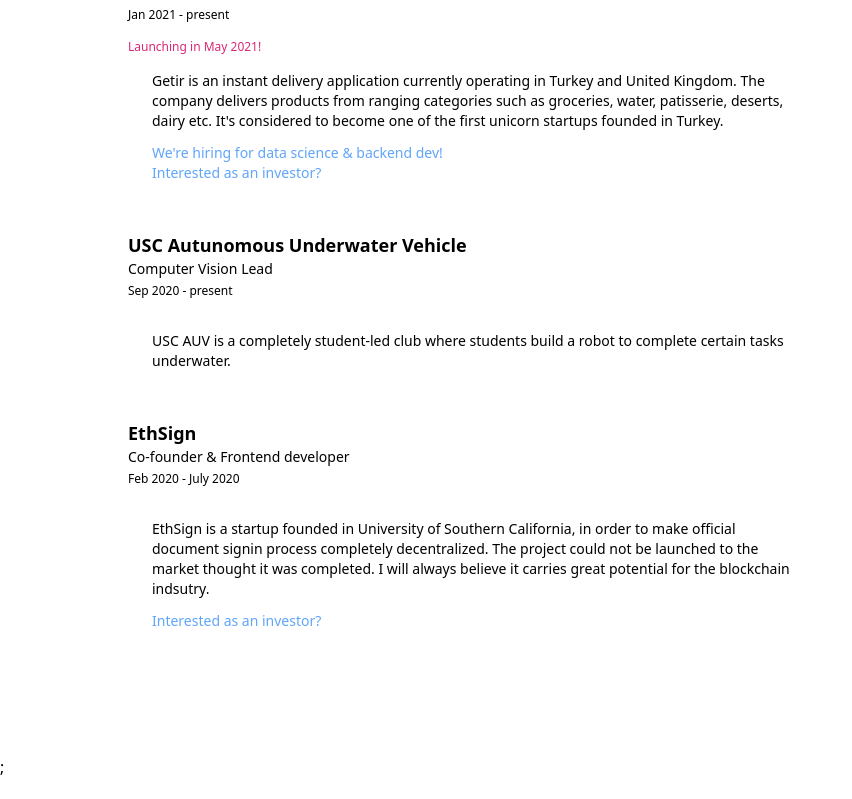
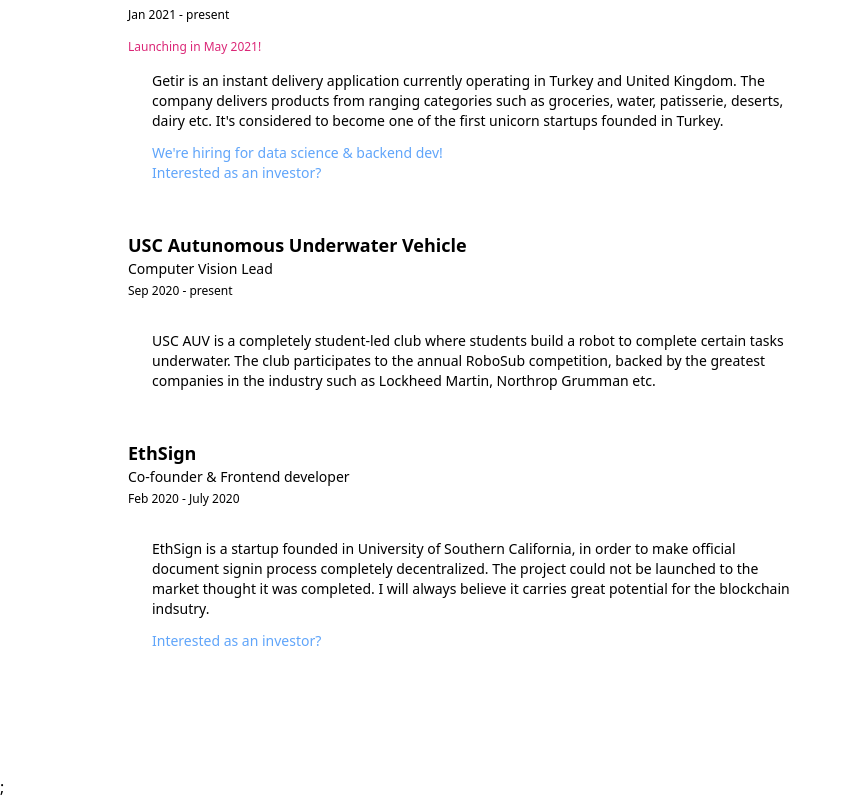
Before and after one commit to rrzhang139/richardzhang.com, a Next.js app: page /about in a window 1280 px wide. Shown: the part 713-1512 px from the top of the page, without its empty margins (0-852 px from the left). Built offline with nearby package versions, Linux system fonts and the light colour scheme.

Commit message:
about auv enhacnement

```diff
--- a/pages/about.js
+++ b/pages/about.js
@@ -29,7 +29,7 @@
     position: "Computer Vision Lead",
     timeline: "Sep 2020 - present",
     description:
-      "USC AUV is a completely student-led club where students build a robot to complete certain tasks underwater. ",
+      "USC AUV is a completely student-led club where students build a robot to complete certain tasks underwater. The club participates to the annual RoboSub competition, backed by the greatest companies in the industry such as Lockheed Martin, Northrop Grumman etc.",
     topNotes: [],
     bottomNotes: [],
   },
```
